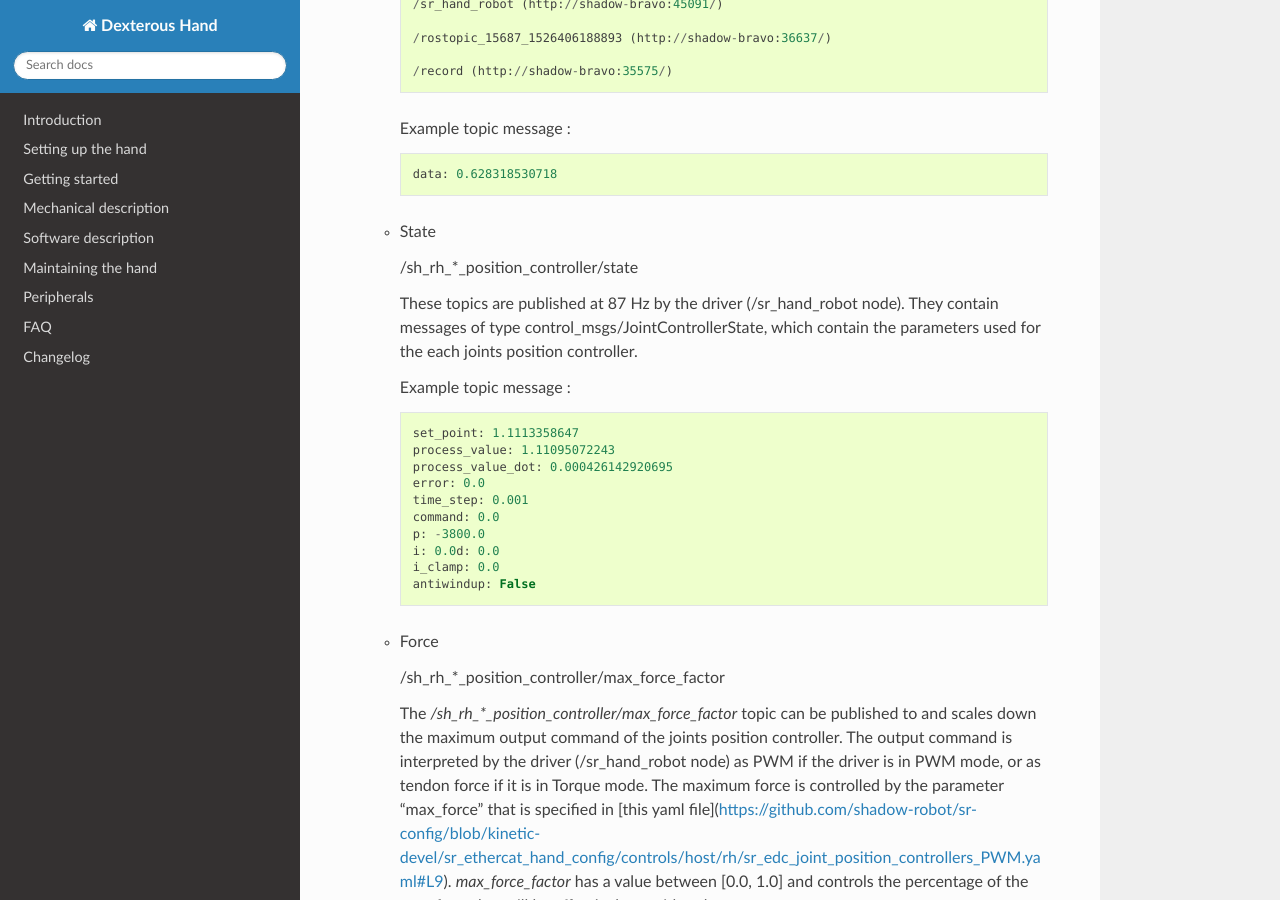
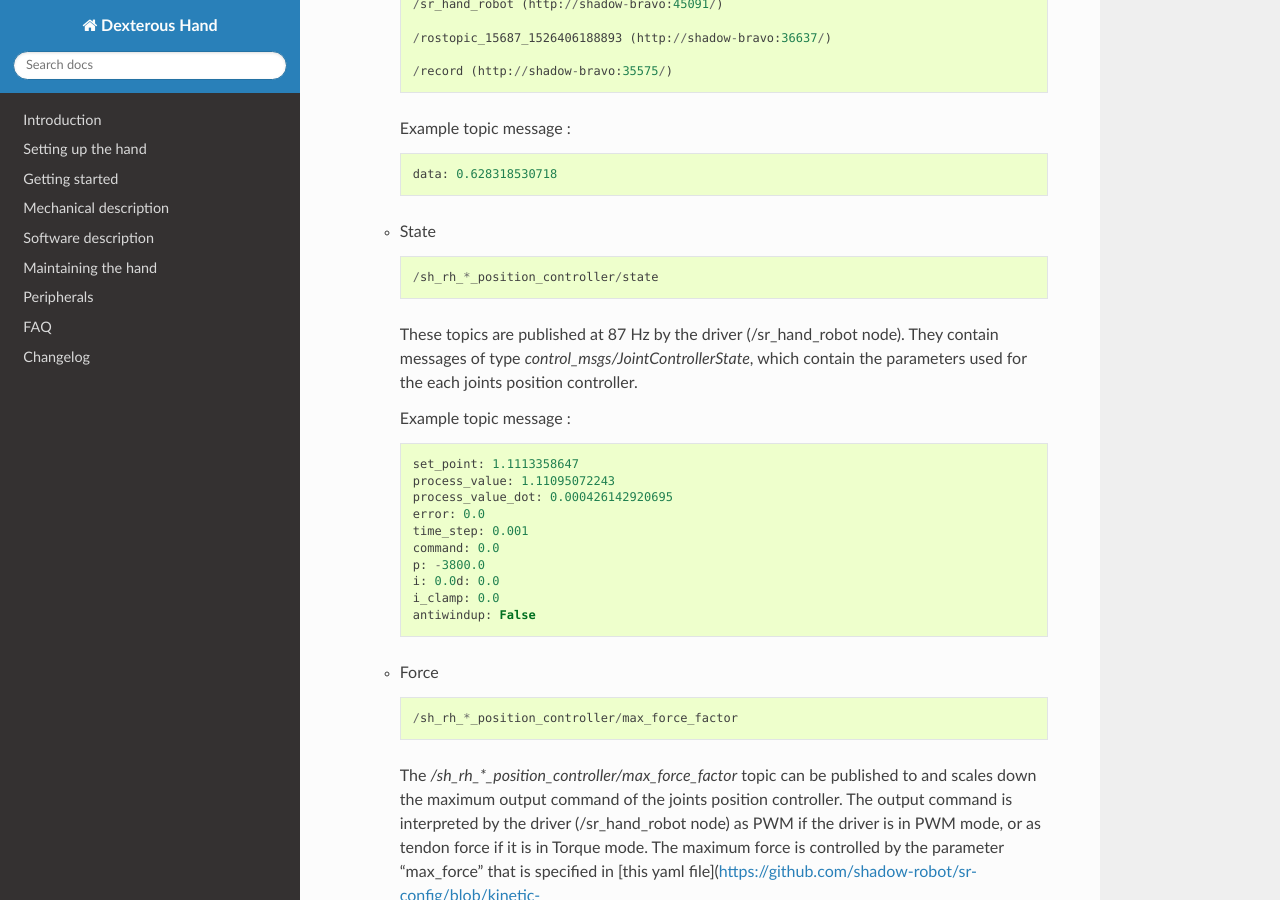
Before and after one commit to shadow-robot/sr_dexterous_hand_documentation, a Sphinx documentation site: the page built from docs/user_guide/3_getting_started.md, in a window 1280 px wide and 900 px high, scrolled down 21015 px. Built offline with Sphinx 7.4.7 and the Read the Docs theme 2.0.0, drawn with Linux system fonts in a browser that asks for light colours.

````diff
--- a/docs/user_guide/3_getting_started.md
+++ b/docs/user_guide/3_getting_started.md
@@ -729,7 +729,7 @@
 
     Example of running
     ```bash
-        $ rostopic info /sh_rh_ffj0_position_controller/command
+      $ rostopic info /sh_rh_ffj0_position_controller/command
     ```
 
         Type: std_msgs/Float64
@@ -750,9 +750,9 @@
 
   - State
 
-      /sh_rh_*_position_controller/state
+        /sh_rh_*_position_controller/state
 
-    These topics are published at 87 Hz by the driver (/sr_hand_robot node). They contain messages of type control_msgs/JointControllerState, which contain the parameters used for the each joints position controller.
+    These topics are published at 87 Hz by the driver (/sr_hand_robot node). They contain messages of type *control_msgs/JointControllerState*, which contain the parameters used for the each joints position controller.
 
     Example topic message :
 
@@ -769,7 +769,7 @@
 
   - Force
 
-      /sh_rh_*_position_controller/max_force_factor
+        /sh_rh_*_position_controller/max_force_factor
 
     ```eval_rst
     The */sh_rh_*_position_controller/max_force_factor* topic can be published to and scales down the maximum output command of the joints position controller. The output command is interpreted by the driver (/sr_hand_robot node) as PWM if the driver is in PWM mode, or as tendon force if it is in Torque mode.
````
